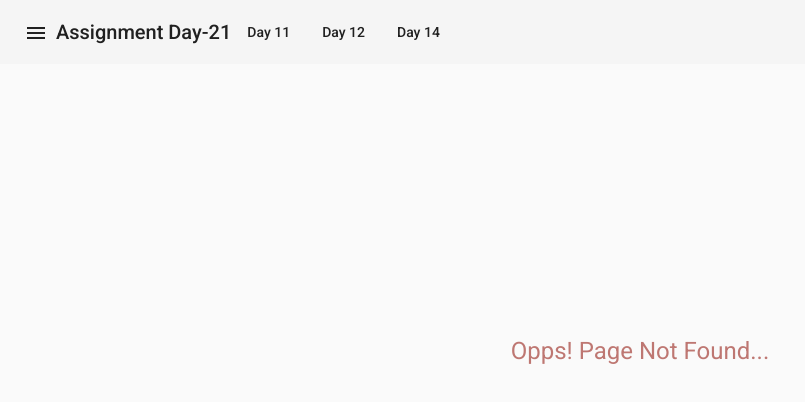
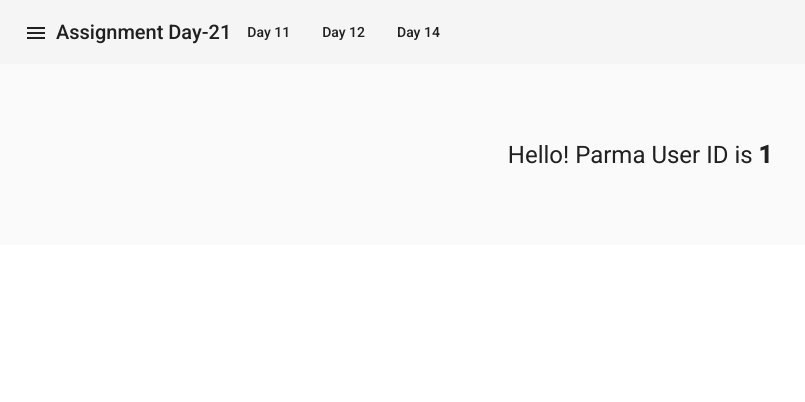
Before and after one commit to Saulid/angular-training, an Angular app: page /day22/1 in a window 1280 px wide. Before the commit this address had no page. Shown: the top 402 px of the page, without its empty margins (0-805 px from the left). Built offline with nearby package versions, Linux system fonts and the light colour scheme.

Commit message:
#day22
assignment of day22

```diff
--- a/src/app/app.module.ts
+++ b/src/app/app.module.ts
@@ -31,6 +31,7 @@ import { AssignmentDay18Component } from './assignment-day18/assignment-day18.co
 import { AssignmentDay19Component } from './assignment-day19/assignment-day19.component';
 import { AssignmentDay20Component } from './assignment-day20/assignment-day20.component';
 import { PageNotFoundComponent } from './page-not-found/page-not-found.component';
+import { AssignmentDay22Component } from './assignment-day22/assignment-day22.component';
 
 @NgModule({
   declarations: [
@@ -53,7 +54,8 @@ import { PageNotFoundComponent } from './page-not-found/page-not-found.component
     CustompipePipe,
     Custompipe1Pipe,
     AssignmentDay20Component,
-    PageNotFoundComponent
+    PageNotFoundComponent,
+    AssignmentDay22Component
   ],
   imports: [
     BrowserModule,
--- /dev/null
+++ b/src/app/assignment-day22/assignment-day22.component.html
@@ -0,0 +1 @@
+<h1>Hello! Parma User ID is <span>{{id}}</span></h1>
--- /dev/null
+++ b/src/app/assignment-day22/assignment-day22.component.scss
@@ -0,0 +1,8 @@
+h1 {
+  text-align: center;
+  margin: 4% 0;
+
+  span {
+    font-weight: bold;
+  }
+}
--- /dev/null
+++ b/src/app/assignment-day22/assignment-day22.component.ts
@@ -0,0 +1,19 @@
+import { Component, OnInit } from '@angular/core';
+import { ActivatedRoute } from '@angular/router';
+
+@Component({
+  selector: 'app-assignment-day22',
+  templateUrl: './assignment-day22.component.html',
+  styleUrls: ['./assignment-day22.component.scss']
+})
+export class AssignmentDay22Component implements OnInit {
+
+  id: number;
+
+  constructor(private activatedRoute: ActivatedRoute) { }
+
+  ngOnInit(): void {
+    this.id = this.activatedRoute.snapshot.params['id'];
+  }
+
+}
--- /dev/null
+++ b/src/app/guards/user.guard.ts
@@ -0,0 +1,18 @@
+import { Injectable } from '@angular/core';
+import { ActivatedRouteSnapshot, CanActivate, RouterStateSnapshot, UrlTree } from '@angular/router';
+import { Observable } from 'rxjs';
+
+@Injectable({
+  providedIn: 'root'
+})
+export class UserGuard implements CanActivate {
+  canActivate(
+    route: ActivatedRouteSnapshot,
+    state: RouterStateSnapshot): Observable<boolean | UrlTree> | Promise<boolean | UrlTree> | boolean | UrlTree {
+    const paramId = parseInt(route.params['id']);
+    if (!paramId || !Number.isInteger(paramId) || paramId > 100) {
+      return false;
+    }
+    return true;
+  }
+}
```
Also changed, not shown: src/app/app-routing.module.ts (+6 -2 lines), 2 other files (tests, documents, lock files or other folders).
